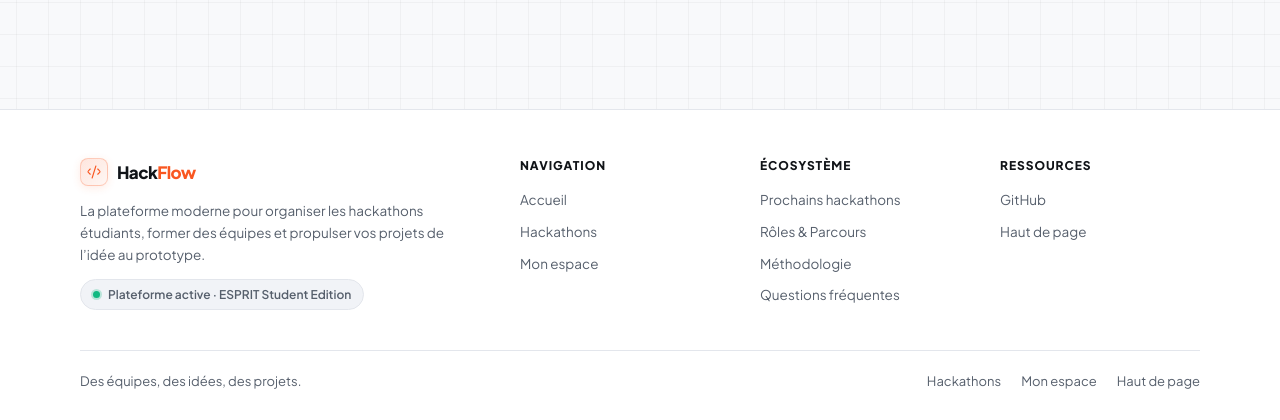
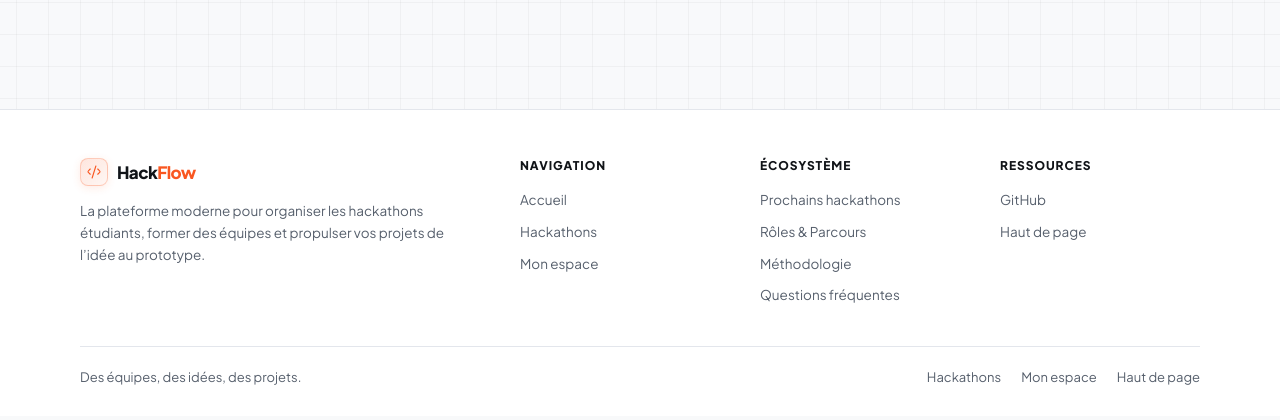
Before and after one commit to HackflowV1/Esprit_5TWIN3_Supernova, a Django app: page / in a window 1280 px wide. Shown: the part 3966-4386 px from the top of the page. After the commit the page ends 4351 px from the top, so only its background shows below. Run offline with Django 5.2, Linux system fonts and the light colour scheme; data that the repository does not hold is empty; some libraries are stand-ins or nearby versions.

Commit message:
style: remove single-side card accent borders and remove status pill from footer

```diff
--- a/static/css/base.css
+++ b/static/css/base.css
@@ -1248,7 +1248,6 @@ pre {
 .event-hero {
   background: var(--surface);
   border: 1px solid var(--line);
-  border-top: 3px solid var(--brand-primary);
   border-radius: 20px;
   padding: 36px 40px;
   margin-bottom: 24px;
@@ -1653,7 +1652,6 @@ pre {
 .challenge-tile {
   background: var(--surface);
   border: 1px solid var(--line);
-  border-left: 4px solid var(--brand-primary);
   border-radius: 14px;
   padding: 26px;
   box-shadow: 0 2px 10px rgba(0, 0, 0, 0.02);
@@ -1664,7 +1662,6 @@ pre {
   transform: translateY(-2px);
   box-shadow: 0 10px 24px rgba(0, 0, 0, 0.05);
   border-color: rgba(249, 87, 33, 0.35);
-  border-left-color: var(--brand-primary);
 }
 
 .challenge-tile-header {
@@ -1859,7 +1856,6 @@ pre {
   top: 88px;
   background: var(--surface);
   border: 1px solid var(--line);
-  border-top: 3px solid var(--brand-primary);
   border-radius: 18px;
   padding: 28px;
   box-shadow: 0 4px 20px rgba(0, 0, 0, 0.03);
@@ -2786,27 +2782,7 @@ details.panel {
   margin: 0;
 }
 
-.footer-status-pill {
-  display: inline-flex;
-  align-items: center;
-  gap: 8px;
-  padding: 5px 12px;
-  background: var(--raised);
-  border: 1px solid var(--line);
-  border-radius: 9999px;
-  font-size: 12px;
-  font-weight: 550;
-  color: var(--muted);
-  width: fit-content;
-}
-
-.footer-status-dot {
-  width: 7px;
-  height: 7px;
-  border-radius: 50%;
-  background: #10b981;
-  box-shadow: 0 0 0 2px rgba(16, 185, 129, 0.25);
-}
+
 
 .footer-col h4 {
   font-size: 12px;
--- a/templates/base.html
+++ b/templates/base.html
@@ -6,7 +6,7 @@
 <link rel="preconnect" href="https://fonts.googleapis.com">
 <link rel="preconnect" href="https://fonts.gstatic.com" crossorigin>
 <link href="https://fonts.googleapis.com/css2?family=Plus+Jakarta+Sans:wght@400;500;600;700;800&display=swap" rel="stylesheet">
-<script src="{% static 'js/theme.js' %}"></script><link rel="stylesheet" href="{% static 'css/palette.css' %}?v=2"><link rel="stylesheet" href="{% static 'css/base.css' %}?v=orange-6"><link rel="stylesheet" href="{% static 'css/nav-menus.css' %}?v=2"><link rel="icon" href="{% static 'icons/favicon.svg' %}" type="image/svg+xml">{% block extra_css %}{% endblock %}
+<script src="{% static 'js/theme.js' %}"></script><link rel="stylesheet" href="{% static 'css/palette.css' %}?v=2"><link rel="stylesheet" href="{% static 'css/base.css' %}?v=orange-8"><link rel="stylesheet" href="{% static 'css/nav-menus.css' %}?v=2"><link rel="icon" href="{% static 'icons/favicon.svg' %}" type="image/svg+xml">{% block extra_css %}{% endblock %}
 </head><body>
 <a class="skip-link" href="#contenu">{% translate 'Aller au contenu principal' %}</a>
 <header class="site-header"><div class="header-inner">
@@ -35,10 +35,6 @@
           <span class="brand-label">Hack<span>Flow</span></span>
         </a>
         <p class="footer-mission">{% translate 'La plateforme moderne pour organiser les hackathons étudiants, former des équipes et propulser vos projets de l’idée au prototype.' %}</p>
-        <div class="footer-status-pill">
-          <span class="footer-status-dot"></span>
-          <span>{% translate 'Plateforme active · ESPRIT Student Edition' %}</span>
-        </div>
       </div>
       <div class="footer-col">
         <h4>{% translate 'Navigation' %}</h4>
```
